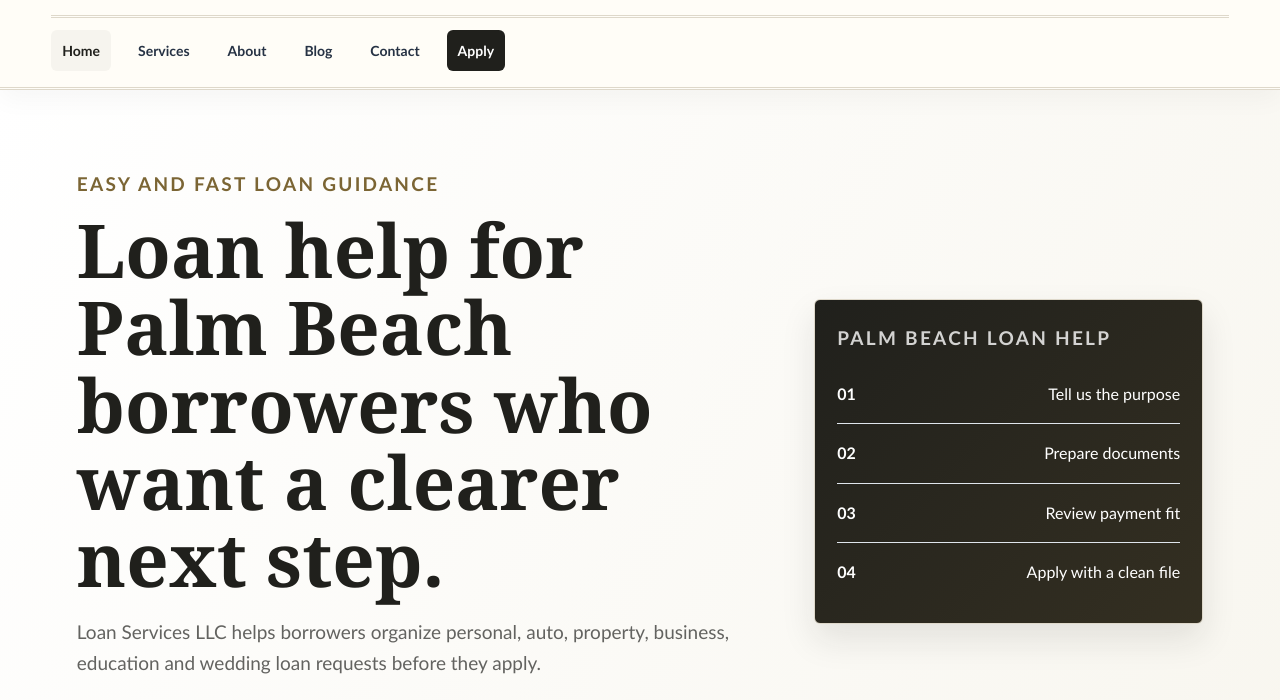
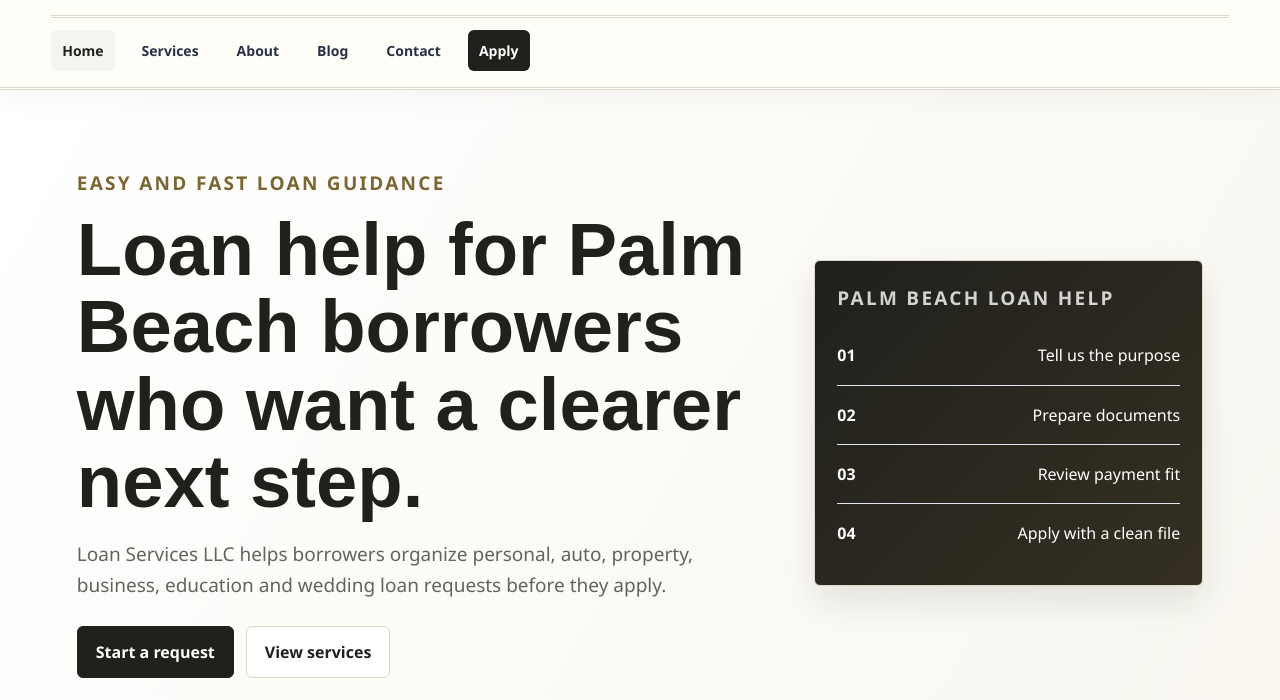
Before and after one commit to hsutech/loanservicesllc-com, an Eleventy site: page src/index.html in a window 1280 px wide. Shown: the part 65-765 px from the top of the page. Built offline with nearby package versions, Linux system fonts and the light colour scheme; Eleventy itself is replaced by a stand-in of ours; files that its build step writes are made by us from their sources.

Commit message:
Use approved font stacks

```diff
--- a/src/assets/brand-dna.css
+++ b/src/assets/brand-dna.css
@@ -6,8 +6,8 @@
   --dna-line:#ded8ca;
   --dna-radius:6px;
   --dna-shadow:0 16px 34px rgba(32,32,28,.10);
-  --dna-heading:Georgia, "Times New Roman", serif;
-  --dna-font:"Trebuchet MS", Arial, sans-serif;
+  --dna-heading:Arial, Helvetica, sans-serif;
+  --dna-font:Segoe UI, Arial, sans-serif;
 }
 body{
   font-family:var(--dna-font);
--- a/src/index.html
+++ b/src/index.html
@@ -7,7 +7,7 @@
   <meta name="description" content="Loan Services LLC helps Palm Beach borrowers prepare auto, personal, business, property, education and wedding loan requests.">
   <link rel="icon" href="assets/favicon.svg" type="image/svg+xml">
   <link rel="stylesheet" href="assets/site.css">
-  <link rel="stylesheet" href="/assets/brand-dna.css?v=differentiation-3">
+  <link rel="stylesheet" href="/assets/brand-dna.css?v=differentiation-4">
   <script type="application/ld+json">{"@context":"https://schema.org","@type":"Organization","name":"Loan Services LLC","url":"https://loanservicesllc.com","email":"loanserviceslmr@gmail.com","address":{"@type":"PostalAddress","addressLocality":"West Palm Beach","addressRegion":"FL","addressCountry":"US"},"logo":"https://loanservicesllc.com/assets/logo.svg"}</script>
   <script type="application/ld+json">{"@context":"https://schema.org","@type":"WebSite","name":"Loan Services LLC","url":"https://loanservicesllc.com","publisher":{"@type":"Organization","name":"Loan Services LLC"}}</script>
   <script type="application/ld+json">{"@context":"https://schema.org","@type":"WebPage","name":"Easy and Fast Loan Help in Palm Beach","url":"https://loanservicesllc.com/","isPartOf":{"@type":"WebSite","name":"Loan Services LLC","url":"https://loanservicesllc.com"}}</script>
```
Also changed, not shown: src/404.html (+1 -1 lines), src/about/index.html (+1 -1 lines), src/apply/index.html (+1 -1 lines), src/auto-car-loans/index.html (+1 -1 lines), src/blog/how-to-prepare-a-loan-request/index.html (+1 -1 lines), src/blog/index.html (+1 -1 lines), src/blog/loan-terms-explained-simply/index.html (+1 -1 lines), src/blog/personal-vs-business-loan/index.html (+1 -1 lines), src/business-loans/index.html (+1 -1 lines), src/contact/index.html (+1 -1 lines), src/education-loans/index.html (+1 -1 lines), src/personal-loans/index.html (+1 -1 lines), src/privacy-policy/index.html (+1 -1 lines), src/property-loans/index.html (+1 -1 lines), 3 more files.
